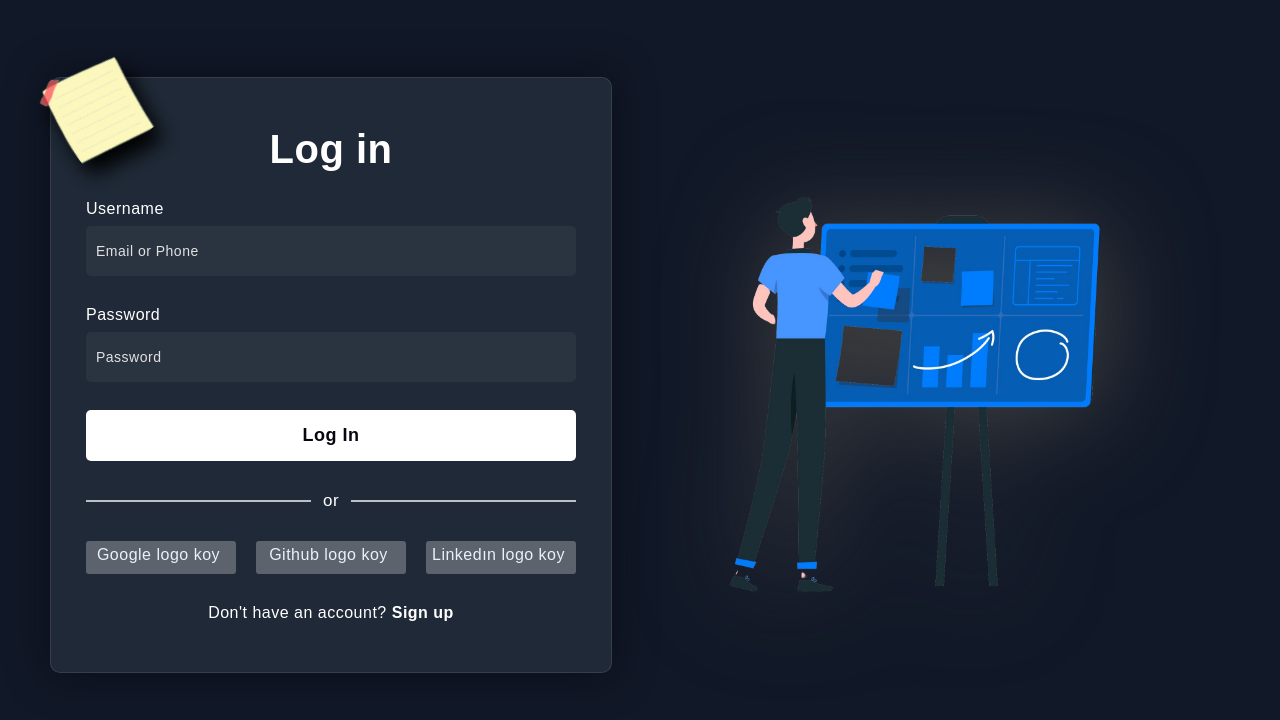
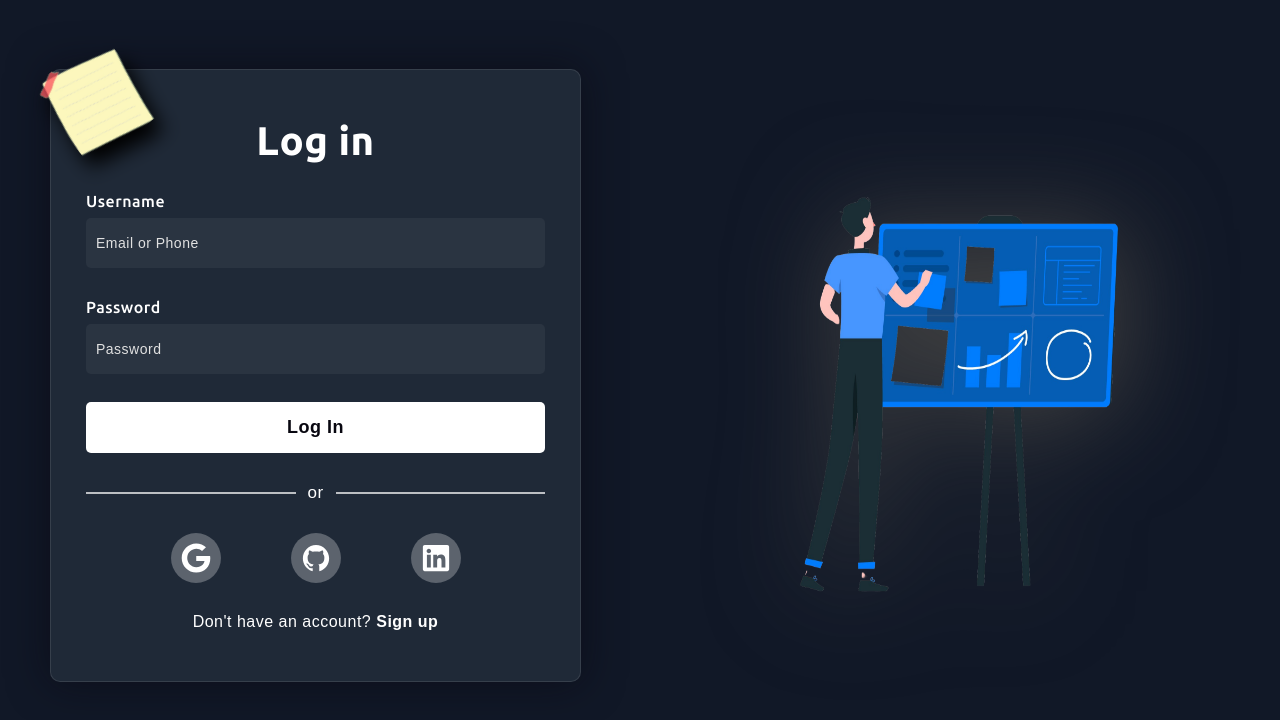
Before and after one commit to serhatakhan/ProgileWebUI, a React (Vite) app: page / in a window 1280 px wide. Shown: the top 720 px of the page. Built offline with nearby package versions, Linux system fonts and the light colour scheme.

Commit message:
font family added

```diff
--- a/src/index.css
+++ b/src/index.css
@@ -1,3 +1,4 @@
+@import url('https://fonts.googleapis.com/css2?family=Ubuntu:ital,wght@0,300;0,400;0,500;0,700;1,300;1,400;1,500;1,700&display=swap');
 * {
   margin: 0;
   padding: 0;
@@ -12,13 +13,15 @@ body {
   background-attachment: fixed;
   background-position: center; */
   background: #111827;
+  font-family: "Ubuntu", sans-serif;
 }
 
+/* LOGIN FROM START */
 .auth-sec{
   display: grid;
-  grid-template-columns: auto auto;
+  grid-template-columns: auto 10% 45%;
   align-items: center;
-  justify-content: space-around;
+  /* justify-content: space-around; */
   padding: 50px;
 }
 
@@ -41,6 +44,11 @@ body {
   filter: drop-shadow(0px 15px 10px #000);
 }
 
+.right-sec{
+  width: 100%;
+
+}
+
 .right-sec img{
   width: 100%;
   display: flex;
@@ -51,6 +59,9 @@ body {
 
 @media (max-width:1200px) {
   .right-sec img{
+    display: none;
+  }
+  .mid-sec{
     display: none;
   }
 
@@ -79,6 +90,7 @@ form h3 {
   font-weight: 700;
   line-height: 42px;
   text-align: center;
+  font-family: "Ubuntu", sans-serif;
 }
 
 
@@ -87,6 +99,7 @@ label {
   margin-top: 30px;
   font-size: 16px;
   font-weight: 500;
+  font-family: "Ubuntu", sans-serif;
 }
 
 input {
@@ -121,8 +134,6 @@ button {
   cursor: pointer;
 }
 
-
-
 .social-option{
   margin-top: 30px;
   display: grid;
@@ -147,23 +158,29 @@ button {
   margin-top: 30px;
   display: flex;
   align-items: center;
-  justify-content: space-between;
-  gap: 20px;
+  justify-content: center;
+  gap: 70px;
+}
+
+.soc-icon{
+  display: flex;
+  align-items: center;
+  justify-content: center;
+  font-size: 30px;
+  cursor: pointer;
 }
 
 .social div {
-  background: red;
-  width: 150px;
-  border-radius: 3px;
-  padding: 5px 10px 10px 5px;
+  /* width: 3rem; */
+  border-radius: 50%;
+  padding: 10px;
   background-color: rgba(255, 255, 255, 0.27);
   color: #eaf0fb;
-  text-align: center;
+  transition: all .3s ease;
 }
 
 .social div:hover {
-  background-color: rgba(255, 255, 255, 0.47);
-
+  background-color: #055DB4;
 }
 
 .sign{
@@ -180,3 +197,4 @@ button {
 .sign span:hover{
   text-decoration: underline;
 }
+/* LOGIN FORM END */
--- a/src/pages/AuthPage.jsx
+++ b/src/pages/AuthPage.jsx
@@ -1,12 +1,15 @@
+import { FaGoogle } from "react-icons/fa";
+import { IoLogoGithub } from "react-icons/io";
+import { FaLinkedin } from "react-icons/fa";
+
 const AuthPage = () => {
-
-  let path = "/Users/serhat/Desktop/ProgileWebUI/public/postit.png"
 
   return (
     <div className="auth-sec">
       <div className="left-sec">
         <form>
-          <h3>Log in</h3>
+          <h3 >Log in</h3>
+
           <img src="/postit2.png" height={100} className="postit" />
 
           <label htmlFor="username">Username</label>
@@ -28,9 +31,9 @@ const AuthPage = () => {
           </div>
 
           <div className="social">
-            <div className="go">Google logo koy</div>
-            <div className="fb">Github logo koy</div>
-            <div className="in">Linkedın logo koy</div>
+            <div className="go soc-icon"><FaGoogle /> </div>
+            <div className="fb soc-icon"><IoLogoGithub/></div>
+            <div className="in soc-icon"><FaLinkedin /></div>
           </div>
 
           <div className="sign">
@@ -38,6 +41,8 @@ const AuthPage = () => {
           </div>
         </form>
       </div>
+
+      <div className="mid-sec"></div>
 
       <div className="right-sec">
         <img src="/bg-right.png" height={650} />
```
